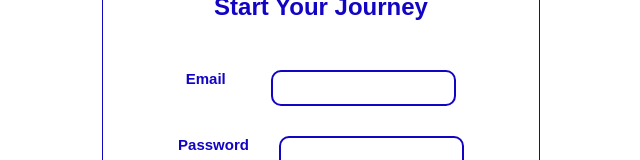
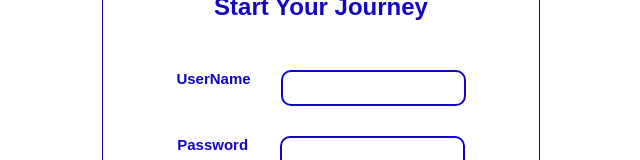
Before and after one commit to PreetS123/Face_Prep, a React (Create React App) app in the folder infinite_scrolling/: page / in a window 1280 px wide. Shown: the part 426-586 px from the top of the page, without its empty margins (319-959 px from the left). Built offline with nearby package versions, Linux system fonts and the light colour scheme.

Commit message:
change-in-input-element

```diff
--- a/infinite_scrolling/src/Pages/Login.jsx
+++ b/infinite_scrolling/src/Pages/Login.jsx
@@ -35,10 +35,10 @@ export const Login = () => {
             <div className={styles.formWrapper}>
               <div className={styles.formDiv}>
                 <InsideDiv>
-                  <label htmlFor="email">Email</label>
+                  <label htmlFor="username">UserName</label>
                 </InsideDiv>
                 <InsideDiv>
-                  <input className={styles.inputWrapper}  type="email" name="email" onChange={(e)=>setUsername(e.target.value)} />
+                  <input className={styles.inputWrapper}  type="text" name="username" onChange={(e)=>setUsername(e.target.value)} />
                 </InsideDiv>
               </div>
 
```
